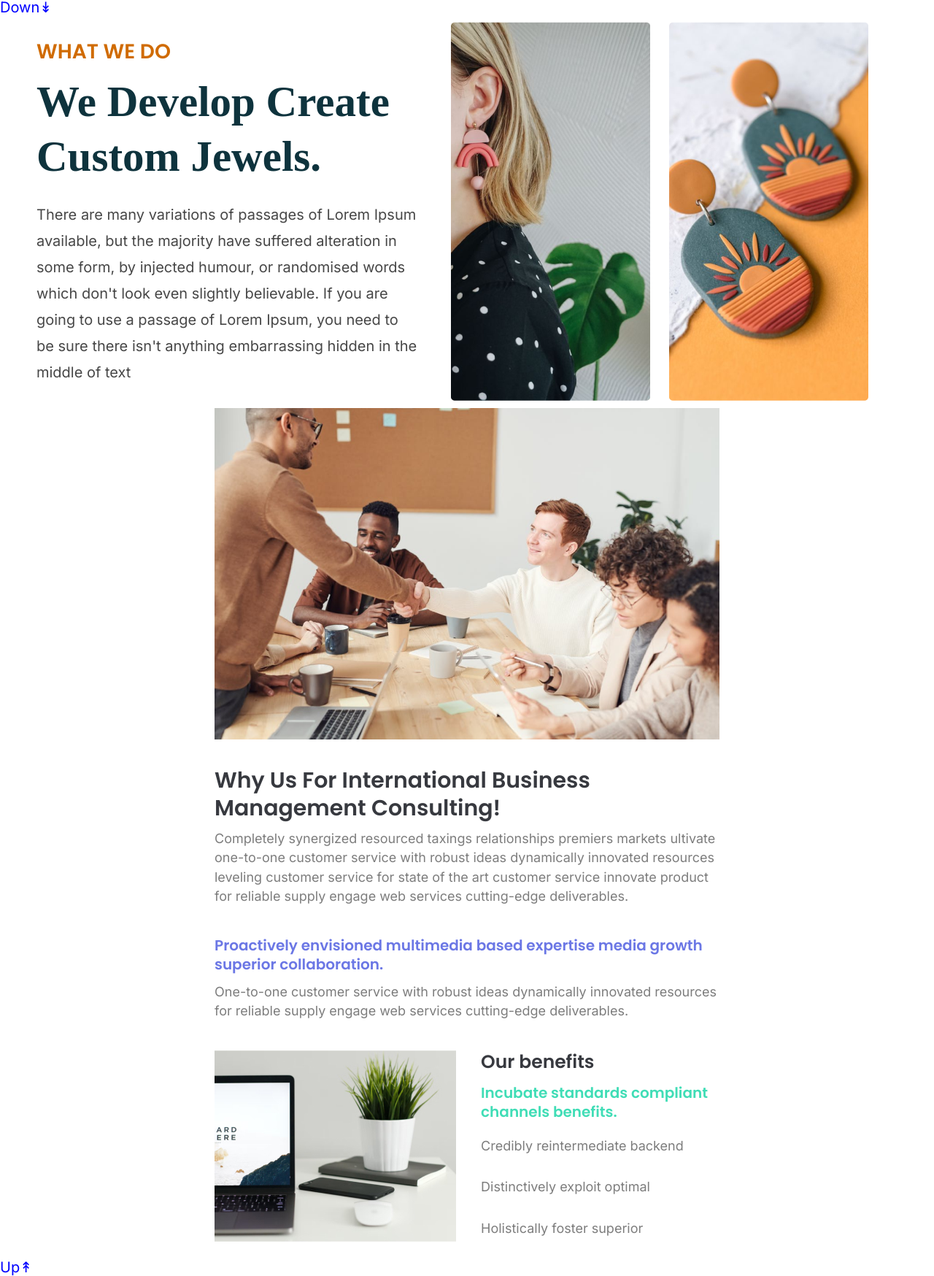
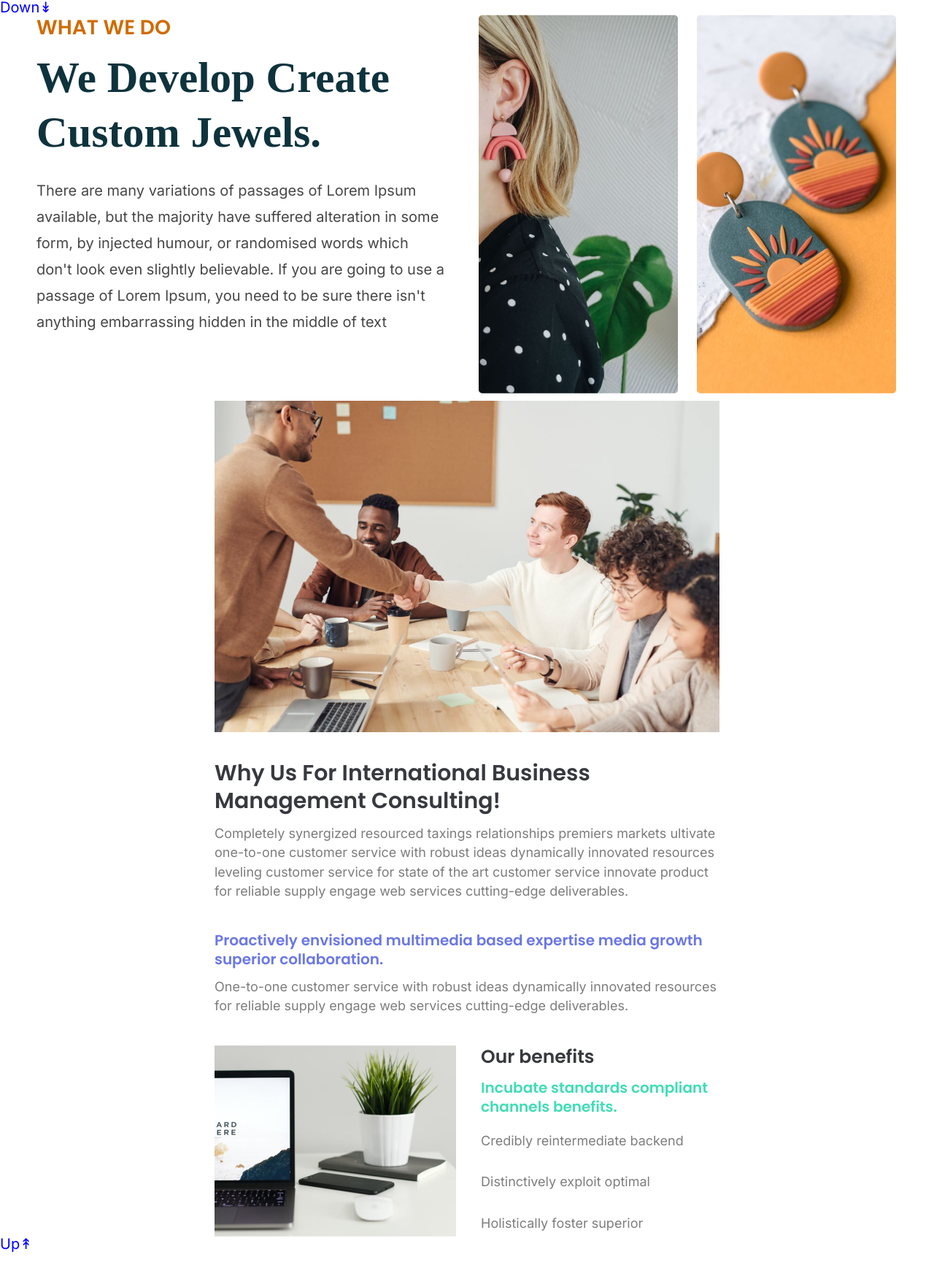
Before and after one commit to DRRAUD/lessons, a plain HTML site: page lesson_6/index.html in a window 1280 px wide. Shown: the whole page at 73% size. After the commit the page ends 1716 px from the top, so only its background shows below. Drawn offline with Linux system fonts and the light colour scheme; a web font is replaced by a local one.

Commit message:
Add files via upload

```diff
--- a/lesson_6/css/style.css
+++ b/lesson_6/css/style.css
@@ -13,9 +13,10 @@ body{
 .jewelry-text{
     font-size: 20px;
     color: #474747;
-    padding-right: 38px;
     display: inline-block;
     max-width: 563px;
+    margin-right: 38px;
+    margin-bottom: 23px;
 }
 
 .jewelry-img{
@@ -31,29 +32,27 @@ img.woman{
    line-height: 1.4;
    max-width: 1180px;
    margin: auto;
-   padding-top: 10px;
    margin-bottom: 10px;
 }
 
 .jewelry h2.title{
-    margin-top: 23px;
     text-transform: uppercase;
     color: #D06B00;
     font-size: 28px;
+    padding-bottom: 13px;
 
 }
 
 .jewelry h3.sub-title{
-    margin-top: 13px;
     text-transform: capitalize;
     color: #0E333D;
     font-size: 59px;
     font-family: DM Serif Text;
+    padding-bottom: 25px;
 
 }
 
 .jewelry p{
-    margin-top: 25px;
     line-height: 1.8;
 }
 .consulting{
@@ -80,9 +79,9 @@ img.meeting{
     margin-bottom: 37px;
 }
 
-
-
-
+.why-us{
+    margin-bottom: 40px;
+}
 
 .consulting-title,
 .consulting-sub-title,
@@ -97,20 +96,21 @@ img.meeting{
 .consulting-title{
     color: #37393F;
     font-size: 30px;
-    padding-bottom: 3px;
     height: 86px;
-    padding-bottom: 3px;
+    margin-bottom: 3px;
 }
 
 .consulting-sub-title{
     color: #6B77E5;
     font-size: 20px;
-    padding-top: 42px;
-    padding-bottom: 12px;
+    margin-bottom: 12px;
+}
+
+.consulting-text .block-1{
+    margin-bottom: 42px;
 }
 
 .benefits{
-    padding-top: 40px;
 }
 
 .benefits-text{
@@ -124,7 +124,7 @@ img.meeting{
 }
 
 .benefits-img{
-    padding-right: 29px;
+    margin-right: 29px;
 }
 
 .benefits-title{
@@ -138,9 +138,12 @@ img.meeting{
     font-size: 20px;
     margin-bottom: 21px;
 }
+
+
 .item{
-    margin: 21px 0px 30px 0px;
+    padding-bottom: 30px;
 }
+
 
 .link{
     color: blue;
--- a/lesson_6/index.html
+++ b/lesson_6/index.html
@@ -7,7 +7,6 @@
     <title>lesson_6</title>
 </head>
 <body>
-    <header></header>
     <main>
         <div class="container">
             <a href="#Down" id="Top" title="Down" class="link">Down↡</a>
@@ -28,10 +27,14 @@
                 <div class="why-us">
                     <img src="img/Consulting/meeting.png" alt="meeting" class="meeting">
                     <div class="consulting-text">
-                        <h2 class="consulting-title"> Why Us For International Business  Management Consulting!</h2>
-                        <p>Completely synergized resourced taxings relationships premiers markets ultivate one-to-one customer service with robust ideas dynamically innovated resources leveling customer service for state of the art  customer service innovate product  for reliable supply engage web services cutting-edge deliverables.</p>
-                        <h3 class="consulting-sub-title"> Proactively envisioned multimedia based expertise media growth  superior collaboration.</h3>
-                        <p>One-to-one customer service with robust ideas dynamically innovated resources for reliable supply engage web services cutting-edge deliverables.</p>
+                        <div class="block-1">
+                            <h2 class="consulting-title"> Why Us For International Business  Management Consulting!</h2>
+                            <p>Completely synergized resourced taxings relationships premiers markets ultivate one-to-one customer service with robust ideas dynamically innovated resources leveling customer service for state of the art  customer service innovate product  for reliable supply engage web services cutting-edge deliverables.</p>
+                        </div>
+                        <div class="block-2">
+                            <h3 class="consulting-sub-title"> Proactively envisioned multimedia based expertise media growth  superior collaboration.</h3>
+                            <p>One-to-one customer service with robust ideas dynamically innovated resources for reliable supply engage web services cutting-edge deliverables.</p>
+                        </div>
                     </div>
                 </div>
                 <div class="benefits">
@@ -42,7 +45,7 @@
                             <ul class="list">
                                 <li class="item">Credibly reintermediate backend</li>
                                 <li class="item">Distinctively exploit optimal</li>
-                                <li class="item">Holistically foster superior</li>
+                                <li class="item-last">Holistically foster superior</li>
                             </ul>
                         </div>
                 </div>
@@ -50,6 +53,5 @@
             <a href="#Top" id="Down" title="Up" class="link">Up↟</a>
         </div>
     </main>
-    <footer></footer>
 </body>
 </html>
```
